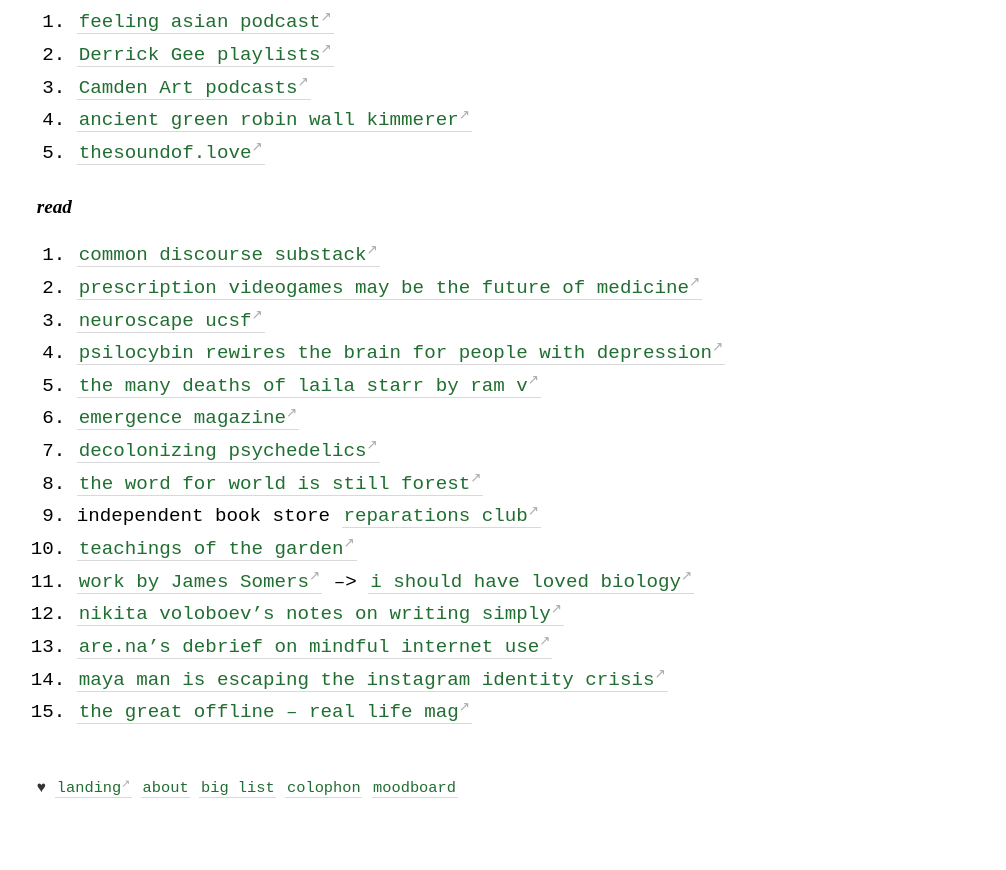
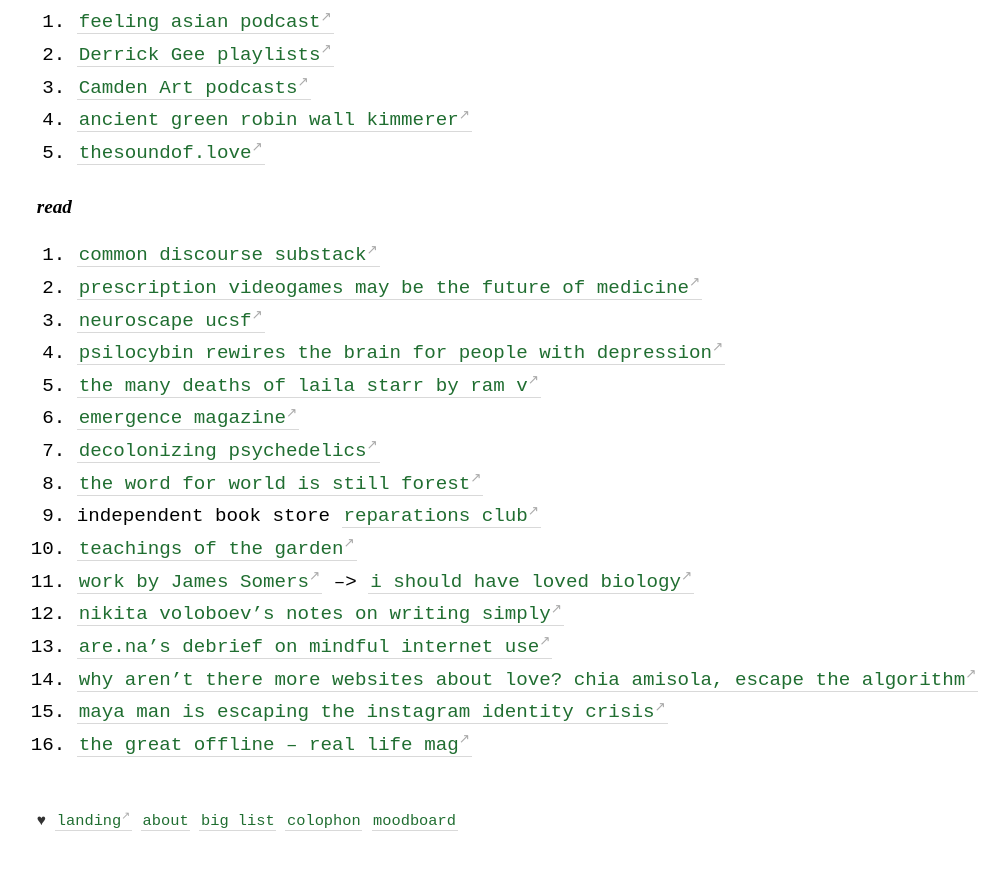
Before and after one commit to geminiworms/talyssagarden.github.io, a Jekyll site: the page built from _pages/big-list.md, in a window 1280 px wide and 900 px high, scrolled down 1622 px. Shown: the top 870 px of the window, without its empty margins (40-1046 px from the left). Built offline with Jekyll 4.4.1, drawn with Linux system fonts in a browser that asks for light colours.

Commit message:
Update big-list.md

```diff
--- a/_pages/big-list.md
+++ b/_pages/big-list.md
@@ -67,5 +67,6 @@
 11. [work by James Somers](https://jsomers.net/) --> [i should have loved biology](https://jsomers.net/i-should-have-loved-biology/)
 12. [nikita voloboev's notes on writing simply](https://wiki.nikiv.dev/writing/)
 13. [are.na's debrief on mindful internet use](https://www.are.na/blog/workshop-debrief-mindful-internet)
-14. [maya man is escaping the instagram identity crisis](https://www.bylinebyline.com/articles/maya-man-identity-crisis)
-15. [the great offline -- real life mag](https://reallifemag.com/the-great-offline/)
+14. [why aren't there more websites about love? chia amisola, escape the algorithm](https://escapethealgorithm.substack.com/p/why-arent-there-more-websites-about)
+15. [maya man is escaping the instagram identity crisis](https://www.bylinebyline.com/articles/maya-man-identity-crisis)
+16. [the great offline -- real life mag](https://reallifemag.com/the-great-offline/)
```
